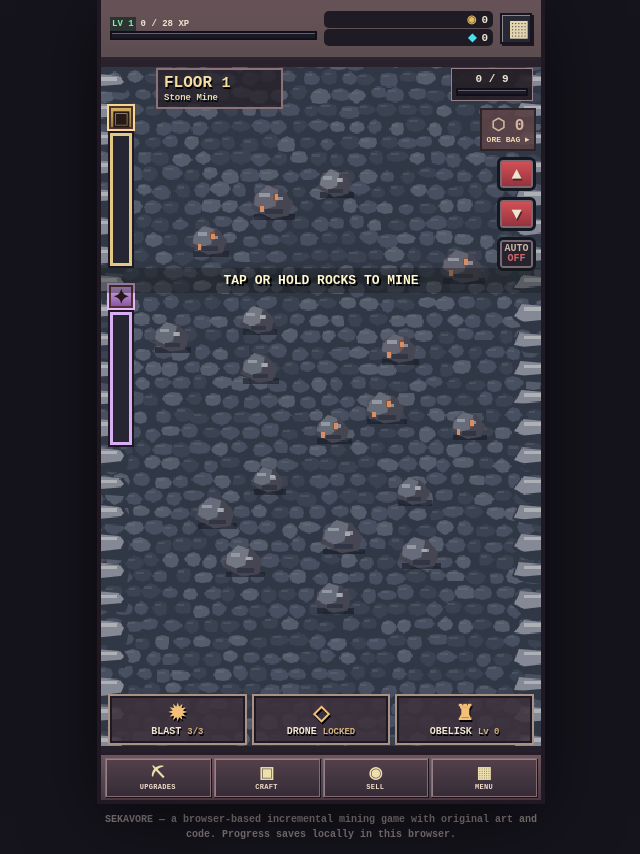
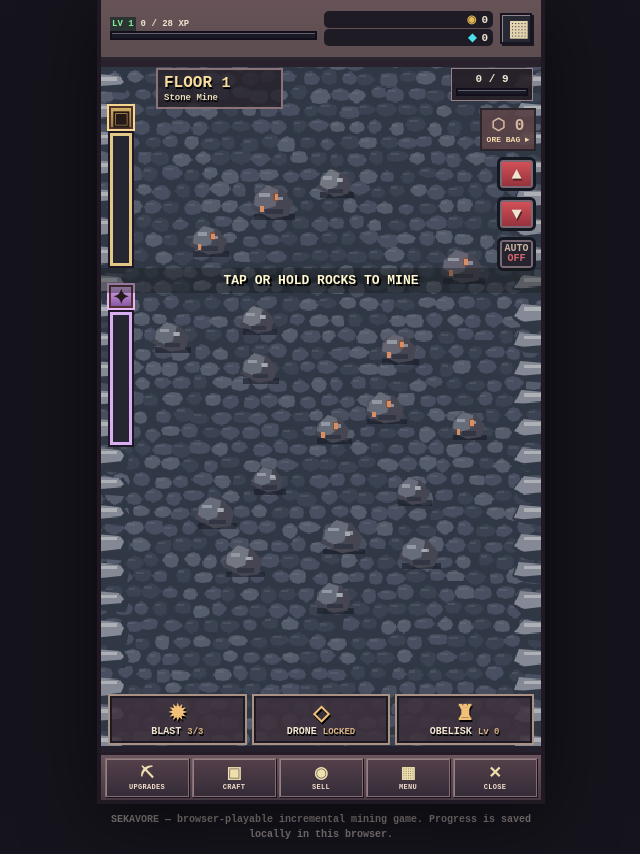
Before and after one commit to SekaFaji/Sekavore, a website with bundled scripts: page index.html in a window 1280 px wide. Shown: the whole page, without its empty margins (319-959 px from the left). Built offline with nearby package versions, Linux system fonts and the light colour scheme.

Commit message:
feat(hub): v0.8 compact transparent overlay

```diff
--- a/index.html
+++ b/index.html
@@ -1,4 +1,4 @@
-<!DOCTYPE html><html lang="en"><head><meta charset="utf-8"><meta name="viewport" content="width=device-width,initial-scale=1,viewport-fit=cover,user-scalable=no"><meta name="theme-color" content="#59484c"><meta name="description" content="Unofficial original browser research prototype of deep incremental mining mechanics."><title>Sekavore — Research Build</title><link rel="stylesheet" href="style.css"></head><body>
+<!DOCTYPE html><html lang="en"><head><meta charset="utf-8"><meta name="viewport" content="width=device-width,initial-scale=1,viewport-fit=cover,user-scalable=no"><meta name="theme-color" content="#59484c"><meta name="description" content="Sekavore is a browser-playable incremental mining game."><title>Sekavore</title><link rel="stylesheet" href="style.css"></head><body>
 <div id="game" class="game">
  <div class="topbar">
   <div class="hud-left"><div class="metertext"><b id="level">LV 1</b><span id="levelXp">0 / 28 XP</span></div><div class="meter"><div id="xpFill" class="xpfill"></div></div></div>
@@ -19,9 +19,10 @@
  <button id="pin1" data-pin="1"><span>▣</span><small>CRAFT</small></button>
  <button id="pin2" data-pin="2"><span>◉</span><small>SELL</small></button>
  <button id="menuDock" data-menu="hub"><span>▦</span><small>MENU</small></button>
+ <button id="hubCloseDock" type="button" aria-label="Close Menu Hub"><span>✕</span><small>CLOSE</small></button>
  </nav>
  <div id="overlay" class="overlay hidden" aria-hidden="true"><div class="panel"><header class="panel-head"><button id="backBtn" class="back" title="Back to menu">‹</button><h1 id="panelTitle">MENU</h1><button id="closeBtn" class="close" title="Close">×</button></header><div id="panelContent" class="panel-scroll"></div></div></div>
  <div id="confirm" class="confirm hidden"><div class="confirm-box"><h2 id="confirmTitle">Are you sure?</h2><p id="confirmBody"></p><div class="confirm-actions"><button id="confirmCancel" class="btn">CANCEL</button><button id="confirmYes" class="btn danger">CONFIRM</button></div></div></div>
 </div>
-<p class="below">SEKAVORE — a browser-based incremental mining game with original art and code. Progress saves locally in this browser.</p>
+<p class="below">SEKAVORE — browser-playable incremental mining game. Progress is saved locally in this browser.</p>
 <script type="module" src="game.js"></script></body></html>
```
